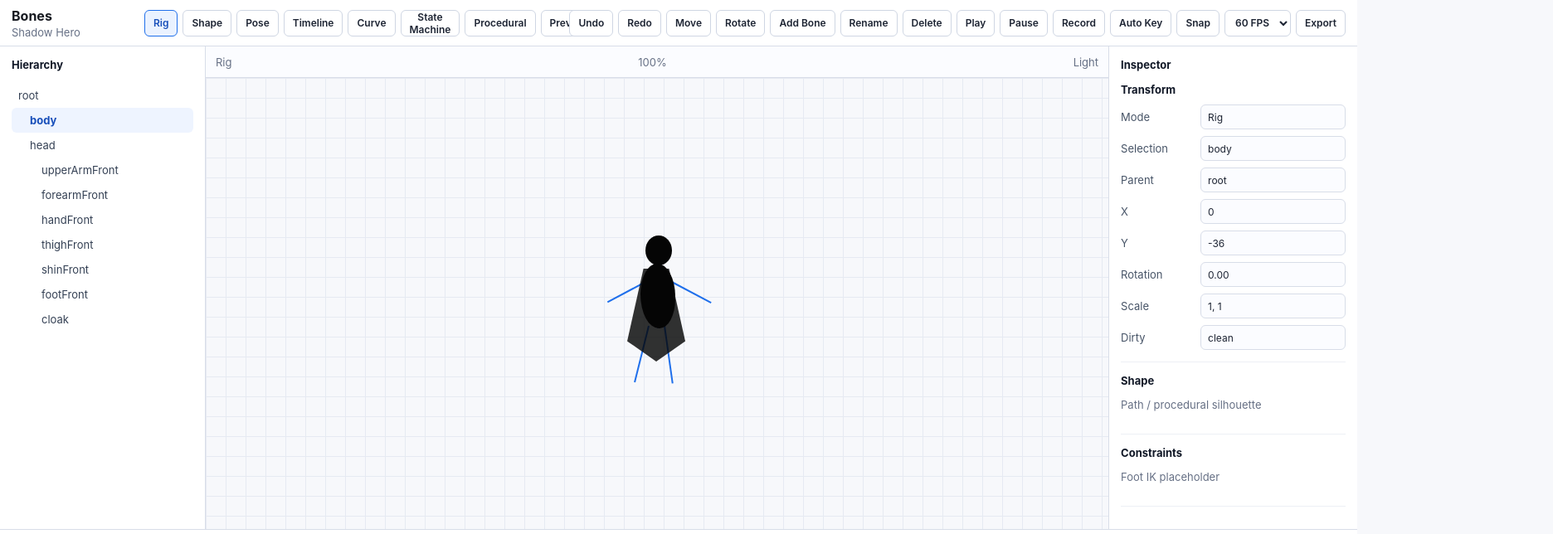
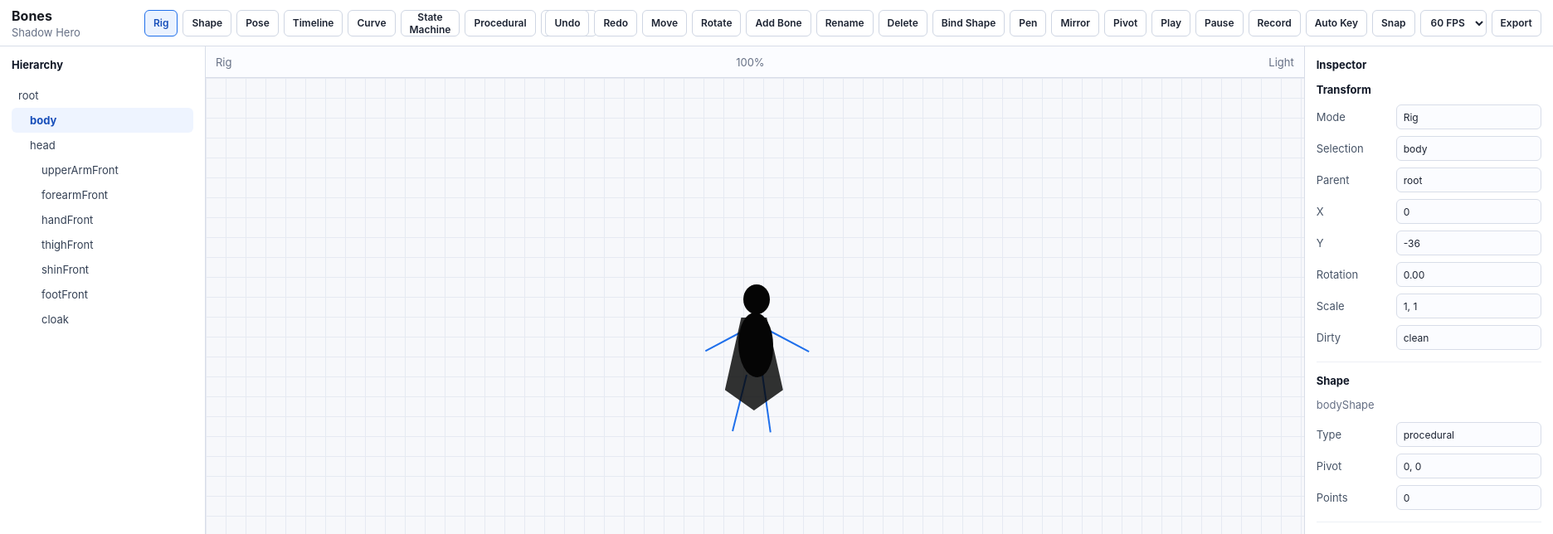
Before and after one commit to foundermafstat/bones, a Next.js app in the folder apps/editor/: page / in a window 1280 px wide. Shown: the top 644 px of the page at 83% size, 1872 px wide, since content can reach past the window. Built offline with nearby package versions, Linux system fonts and the light colour scheme.

Commit message:
Add shape mode commands

```diff
--- a/apps/editor/app/editorState.ts
+++ b/apps/editor/app/editorState.ts
@@ -12,8 +12,18 @@ export interface EditorProjectState {
   readonly hierarchy: readonly string[];
   readonly parents: Readonly<Record<string, string | null>>;
   readonly bones: Readonly<Record<string, BoneTransform>>;
+  readonly parts: Readonly<Record<string, ShapePart>>;
   readonly dirty: boolean;
   readonly dirtyParts: readonly string[];
+}
+
+export interface ShapePart {
+  readonly id: string;
+  readonly boneId: string;
+  readonly type: "procedural" | "path";
+  readonly pivot: readonly [number, number];
+  readonly points: readonly (readonly [number, number])[];
+  readonly preset: "tapered-limb" | "organic-blob" | "capsule" | undefined;
 }
 
 export interface EditorCommand {
@@ -62,6 +72,10 @@ export const initialEditorProject: EditorProjectState = {
     shinFront: { x: 24, y: 0, rotation: 0.18, scaleX: 1, scaleY: 1 },
     footFront: { x: 22, y: 0, rotation: -1.1, scaleX: 1, scaleY: 1 },
     cloak: { x: 0, y: -26, rotation: 0, scaleX: 1, scaleY: 1 }
+  },
+  parts: {
+    bodyShape: { id: "bodyShape", boneId: "body", type: "procedural", pivot: [0, 0], points: [], preset: "organic-blob" },
+    armShape: { id: "armShape", boneId: "upperArmFront", type: "procedural", pivot: [0, 0], points: [], preset: "tapered-limb" }
   }
 };
 
@@ -166,6 +180,67 @@ export function createSetParentCommand(boneId: string, parentId: string | null):
   };
 }
 
+export function createBindProceduralPartCommand(partId: string, boneId: string, preset: ShapePart["preset"]): EditorCommand {
+  return {
+    id: `bind-part:${partId}:${boneId}`,
+    label: "Bind procedural part",
+    do: (state) => ({
+      ...markDirty(state, partId),
+      parts: { ...state.parts, [partId]: { id: partId, boneId, type: "procedural", pivot: [0, 0], points: [], preset } }
+    }),
+    undo: (state) => {
+      const { [partId]: _removed, ...parts } = state.parts;
+      return { ...markDirty(state, partId), parts };
+    }
+  };
+}
+
+export function createEditPathPointCommand(partId: string, index: number, point: readonly [number, number]): EditorCommand {
+  const update = (state: EditorProjectState, nextPoint: readonly [number, number] | undefined) => {
+    const part = state.parts[partId];
+    if (!part) {
+      return state;
+    }
+    const points = [...part.points];
+    if (nextPoint) {
+      points[index] = nextPoint;
+    } else {
+      points.splice(index, 1);
+    }
+    const nextPart: ShapePart = { ...part, type: "path", points };
+    return { ...markDirty(state, partId), parts: { ...state.parts, [partId]: nextPart } };
+  };
+  return {
+    id: `edit-point:${partId}:${index}`,
+    label: "Edit path point",
+    do: (state) => update(state, point),
+    undo: (state) => update(state, state.parts[partId]?.points[index])
+  };
+}
+
+export function createMirrorPathCommand(partId: string): EditorCommand {
+  const mirror = (state: EditorProjectState) => {
+    const part = state.parts[partId];
+    return part ? { ...markDirty(state, partId), parts: { ...state.parts, [partId]: { ...part, points: part.points.map(([x, y]) => [-x, y] as const) } } } : state;
+  };
+  return { id: `mirror-path:${partId}`, label: "Mirror path", do: mirror, undo: mirror };
+}
+
+export function createSetPartPivotCommand(partId: string, pivot: readonly [number, number]): EditorCommand {
+  return {
+    id: `set-pivot:${partId}:${pivot.join(",")}`,
+    label: "Set pivot",
+    do: (state) => {
+      const part = state.parts[partId];
+      return part ? { ...markDirty(state, partId), parts: { ...state.parts, [partId]: { ...part, pivot } } } : state;
+    },
+    undo: (state) => {
+      const part = state.parts[partId];
+      return part ? { ...markDirty(state, partId), parts: { ...state.parts, [partId]: { ...part, pivot: [0, 0] } } } : state;
+    }
+  };
+}
+
 function updateBone(state: EditorProjectState, boneId: string, updater: (bone: BoneTransform) => BoneTransform): EditorProjectState {
   const current = state.bones[boneId];
   if (!current) {
--- a/apps/editor/app/page.tsx
+++ b/apps/editor/app/page.tsx
@@ -8,6 +8,10 @@ import {
   createAddBoneCommand,
   createDeleteBoneCommand,
   createRenameBoneCommand,
+  createBindProceduralPartCommand,
+  createEditPathPointCommand,
+  createMirrorPathCommand,
+  createSetPartPivotCommand,
   executeCommand,
   initialEditorProject,
   redo,
@@ -31,6 +35,7 @@ export default function EditorPage() {
   });
   const selectedBone = editorState.project.selectedBoneId;
   const selectedTransform = editorState.project.bones[selectedBone] ?? initialEditorProject.bones.body!;
+  const selectedPart = Object.values(editorState.project.parts).find((part) => part.boneId === selectedBone) ?? editorState.project.parts.bodyShape!;
   const runCommand = (command: Parameters<typeof executeCommand>[1]) => setEditorState((state) => executeCommand(state, command));
   const inspectorRows = useMemo(
     () => [
@@ -81,6 +86,18 @@ export default function EditorPage() {
           </button>
           <button type="button" disabled={selectedBone === "root"} onClick={() => runCommand(createDeleteBoneCommand(selectedBone))}>
             Delete
+          </button>
+          <button type="button" onClick={() => runCommand(createBindProceduralPartCommand(`${selectedBone}Shape`, selectedBone, "tapered-limb"))}>
+            Bind Shape
+          </button>
+          <button type="button" onClick={() => runCommand(createEditPathPointCommand(selectedPart.id, selectedPart.points.length, [12, 4]))}>
+            Pen
+          </button>
+          <button type="button" onClick={() => runCommand(createMirrorPathCommand(selectedPart.id))}>
+            Mirror
+          </button>
+          <button type="button" onClick={() => runCommand(createSetPartPivotCommand(selectedPart.id, [4, 0]))}>
+            Pivot
           </button>
           <button type="button">Play</button>
           <button type="button">Pause</button>
@@ -145,7 +162,19 @@ export default function EditorPage() {
           </section>
           <section>
             <h2>Shape</h2>
-            <p>Path / procedural silhouette</p>
+            <p>{selectedPart.id}</p>
+            <label>
+              <span>Type</span>
+              <input readOnly value={selectedPart.type} />
+            </label>
+            <label>
+              <span>Pivot</span>
+              <input readOnly value={selectedPart.pivot.join(", ")} />
+            </label>
+            <label>
+              <span>Points</span>
+              <input readOnly value={String(selectedPart.points.length)} />
+            </label>
           </section>
           <section>
             <h2>Constraints</h2>
```
